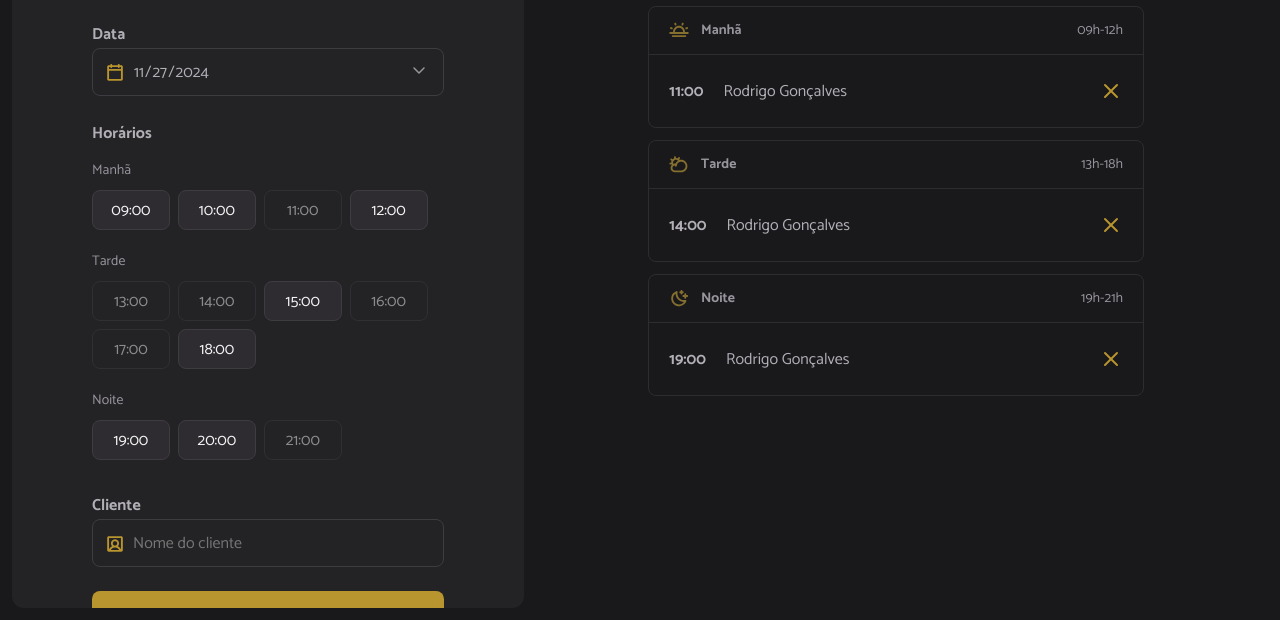
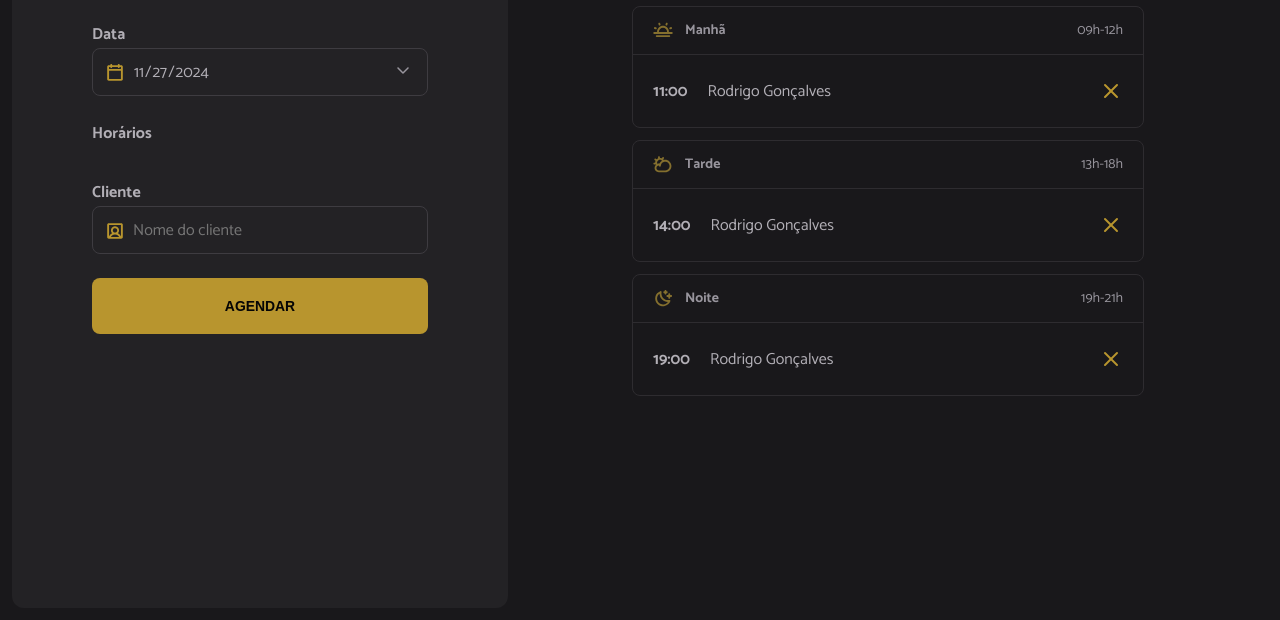
Before and after one commit to ryuzera/agendamento-de-corte-api, a website built with webpack: page index.html in a window 1280 px wide. Shown: the part 180-800 px from the top of the page. Built offline with nearby package versions, Linux system fonts and the light colour scheme.

Commit message:
Evento de carregamento do conteúdo (DOM)

```diff
--- a/index.html
+++ b/index.html
@@ -37,67 +37,26 @@
         <span class="label">Horários</span>
         <ul id="hours" class="hours" aria-label="Horários disponíveis de manhã">
           <!-- Exemplo: Manhã -->
-          <li data-period="morning" class="hour-period">Manhã</li>
-          <li data-period="morning" value="09:00" class="hour hour-available">
-            09:00
-          </li>
-          <li data-period="morning" value="10:00" class="hour hour-available">
-            10:00
-          </li>
-          <li data-period="morning" value="11:00" class="hour hour-unavailable">
-            11:00
-          </li>
-          <li data-period="morning" value="12:00" class="hour hour-available">
-            12:00
-          </li>
+            <!-- <li data-period="morning" class="hour-period">Manhã</li>
+            <li data-period="morning" value="09:00" class="hour hour-available">
+              09:00 -->
+
           <!-- Exemplo: Tarde  -->
-          <li data-period="morning" class="hour-period">Tarde</li>
+          <!-- <li data-period="afternoon" class="hour-period">Tarde</li>
           <li
             data-period="afternoon"
             value="13:00"
             class="hour hour-unavailable"
           >
             13:00
-          </li>
-          <li
-            data-period="afternoon"
-            value="14:00"
-            class="hour hour-unavailable"
-          >
-            14:00
-          </li>
-          <li data-period="afternoon" value="15:00" class="hour hour-available">
-            15:00
-          </li>
-          <li
-            data-period="afternoon"
-            value="16:00"
-            class="hour hour-unavailable"
-          >
-            16:00
-          </li>
-          <li
-            data-period="afternoon"
-            value="17:00"
-            class="hour hour-unavailable"
-          >
-            17:00
-          </li>
-          <li data-period="afternoon" value="18:00" class="hour hour-available">
-            18:00
-          </li>
+          </li> -->
+
           <!-- Exemplo: Noite -->
-          <li data-period="morning" class="hour-period">Noite</li>
+          <!-- <li data-period="night" class="hour-period">Noite</li>
 
           <li data-period="night" value="19:00" class="hour hour-available">
             19:00
-          </li>
-          <li data-period="night" value="20:00" class="hour hour-available">
-            20:00
-          </li>
-          <li data-period="night" value="21:00" class="hour hour-unavailable">
-            21:00
-          </li>
+          </li> -->
         </ul>
 
         <label for="client" class="label">Cliente</label>
--- a/src/main.js
+++ b/src/main.js
@@ -10,3 +10,4 @@ import "./styles/schedule.css"
 
 // JS
 import "./modules/form/submit.js"
+import "./modules/load.js"
--- /dev/null
+++ b/src/modules/load.js
@@ -0,0 +1,3 @@
+document.addEventListener("DOMContentLoaded", function() {
+    console.log("DOM READY")
+})
```
